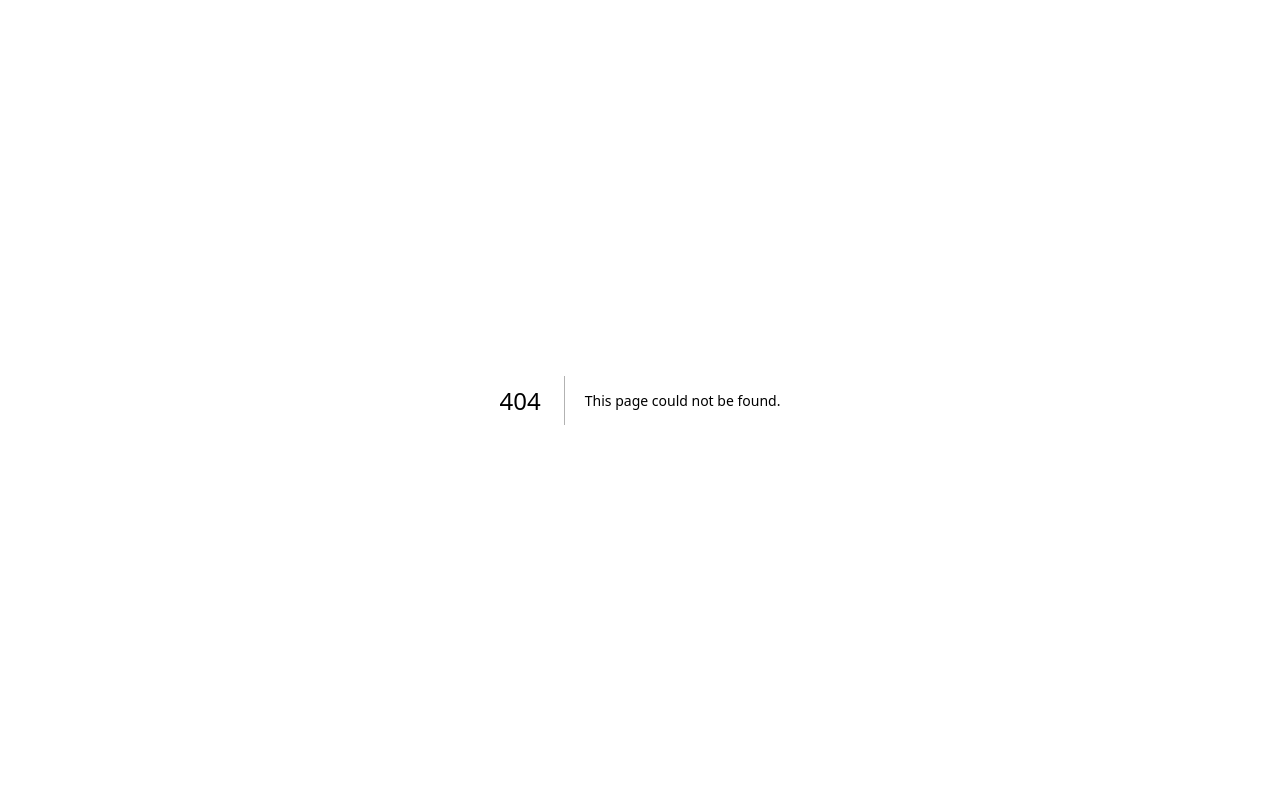
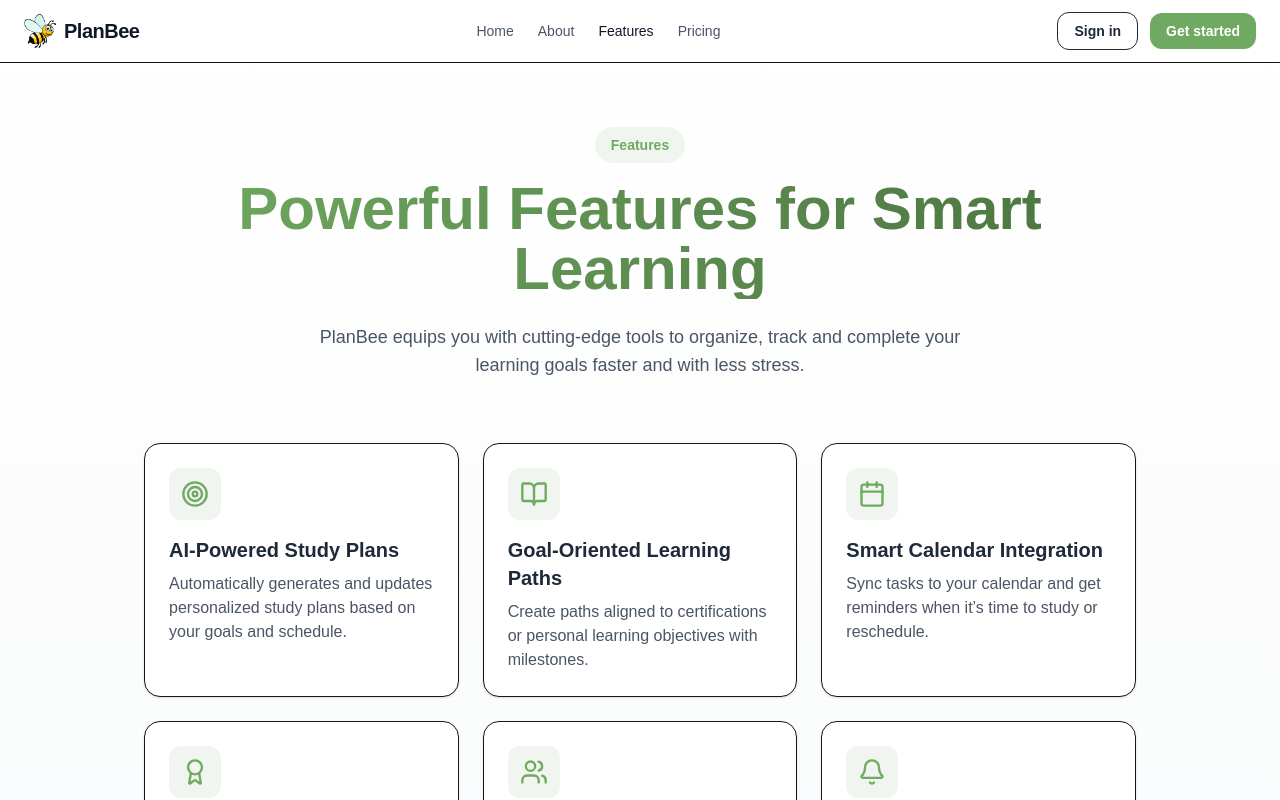
Before and after one commit to tetrabytes-uom/tetrabytes_hackelite2.0, a Next.js app: page /features in a window 1280 px wide. Before the commit this address had no page. Shown: the top 800 px of the page. Built offline with nearby package versions, Linux system fonts and the light colour scheme.

Commit message:
feat: Features page

```diff
--- /dev/null
+++ b/src/app/features/page.tsx
@@ -0,0 +1,105 @@
+'use client';
+
+import React from 'react';
+import Navbar from '@/components/UI/Navbar';
+import Footer from '@/components/UI/Footer';
+import { motion } from 'framer-motion';
+import { Target, BookOpen, Award, Users, Calendar, Bell } from 'lucide-react';
+
+const features = [
+  {
+    icon: <Target className="h-7 w-7 text-[#70A961]" />,
+    title: 'AI-Powered Study Plans',
+    description:
+      'Automatically generates and updates personalized study plans based on your goals and schedule.',
+  },
+  {
+    icon: <BookOpen className="h-7 w-7 text-[#70A961]" />,
+    title: 'Goal-Oriented Learning Paths',
+    description:
+      'Create paths aligned to certifications or personal learning objectives with milestones.',
+  },
+  {
+    icon: <Calendar className="h-7 w-7 text-[#70A961]" />,
+    title: 'Smart Calendar Integration',
+    description:
+      'Sync tasks to your calendar and get reminders when it’s time to study or reschedule.',
+  },
+  {
+    icon: <Award className="h-7 w-7 text-[#70A961]" />,
+    title: 'Certification Mode',
+    description:
+      'Focused mode with practice tests and readiness checks for official exams.',
+  },
+  {
+    icon: <Users className="h-7 w-7 text-[#70A961]" />,
+    title: 'Gamified Learning',
+    description:
+      'Earn streaks, badges and climb leaderboards to stay consistent and motivated.',
+  },
+  {
+    icon: <Bell className="h-7 w-7 text-[#70A961]" />,
+    title: 'Smart Notifications',
+    description:
+      'Timely alerts to help you stay on track and adjust plans without stress.',
+  },
+];
+
+const FeaturesPage: React.FC = () => {
+  return (
+    <div className="bg-gradient-to-b from-white to-gray-50">
+      <Navbar />
+
+      {/* Hero */}
+      <section className="mx-auto max-w-5xl px-4 py-16">
+        <motion.div
+          initial={{ opacity: 0, y: 20 }}
+          animate={{ opacity: 1, y: 0 }}
+          transition={{ duration: 0.6 }}
+          className="mb-16 text-center"
+        >
+          <span className="mb-4 inline-block rounded-full bg-[#70A961]/10 px-4 py-2 text-sm font-semibold text-[#70A961]">
+            Features
+          </span>
+          <h1 className="bg-gradient-to-r from-[#70A961] to-[#4B7340] bg-clip-text text-5xl font-bold text-transparent md:text-6xl">
+            Powerful Features for Smart Learning
+          </h1>
+          <motion.p
+            initial={{ opacity: 0 }}
+            animate={{ opacity: 1 }}
+            transition={{ delay: 0.3 }}
+            className="mx-auto mt-6 max-w-2xl text-lg text-gray-600"
+          >
+            PlanBee equips you with cutting-edge tools to organize, track and
+            complete your learning goals faster and with less stress.
+          </motion.p>
+        </motion.div>
+
+        {/* Features Grid */}
+        <div className="grid gap-6 sm:grid-cols-2 lg:grid-cols-3">
+          {features.map((feature, index) => (
+            <motion.div
+              key={index}
+              initial={{ opacity: 0, y: 20 }}
+              animate={{ opacity: 1, y: 0 }}
+              transition={{ delay: 0.1 * index }}
+              className="rounded-2xl border bg-white p-6 shadow-sm transition-all hover:shadow-md"
+            >
+              <div className="mb-4 inline-flex rounded-xl bg-[#70A961]/10 p-3">
+                {feature.icon}
+              </div>
+              <h3 className="mb-2 text-xl font-semibold text-gray-800">
+                {feature.title}
+              </h3>
+              <p className="text-gray-600">{feature.description}</p>
+            </motion.div>
+          ))}
+        </div>
+      </section>
+
+      <Footer />
+    </div>
+  );
+};
+
+export default FeaturesPage;
```
